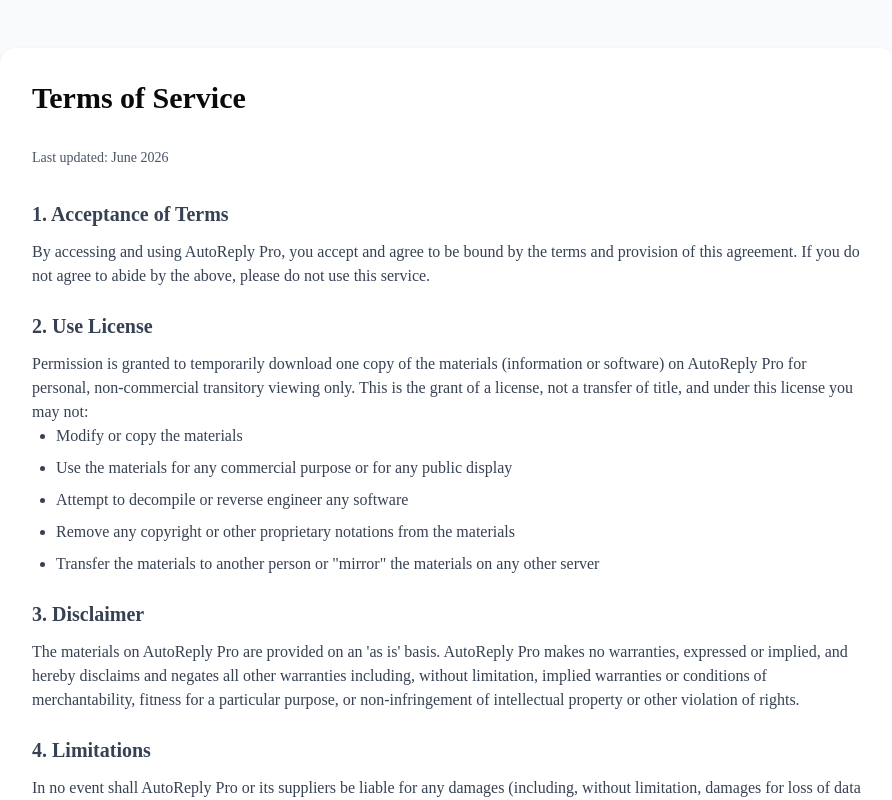
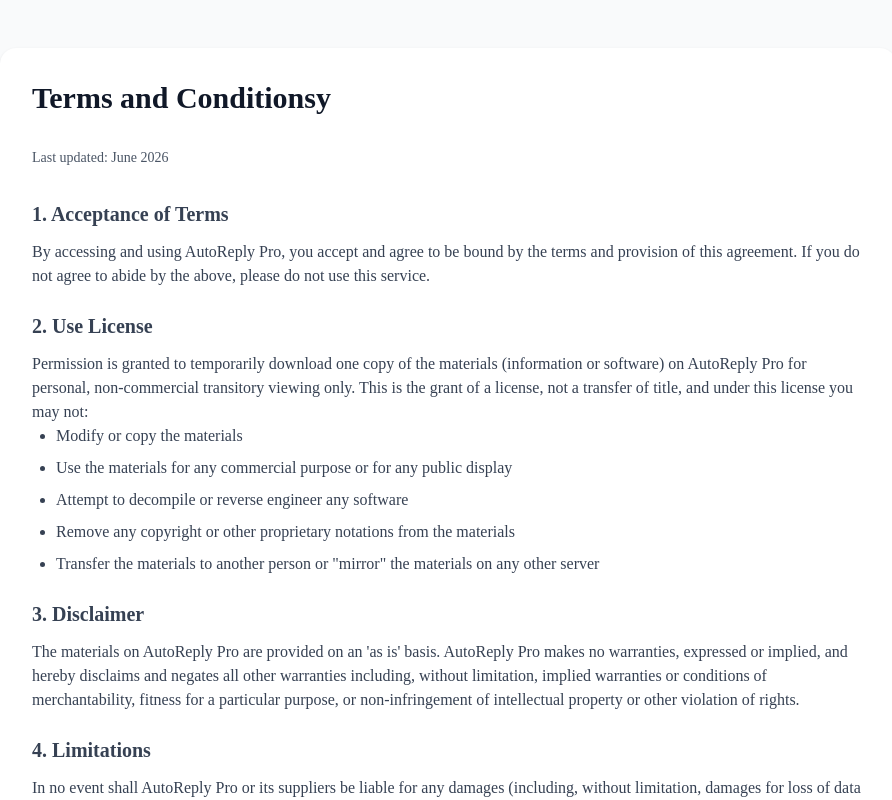
Before and after one commit to Maddhav/email-automation-tool, a Next.js app: page /terms in a window 1280 px wide. Shown: the top 800 px of the page, without its empty margins (192-1084 px from the left). Built offline with nearby package versions, Linux system fonts and the light colour scheme.

Commit message:
fix: add dark text color to headings

```diff
--- a/app/privacy/page.jsx
+++ b/app/privacy/page.jsx
@@ -2,7 +2,7 @@
   return (
     <main className="min-h-screen bg-gray-50 py-12 px-4 sm:px-6 lg:px-8">
       <div className="max-w-4xl mx-auto bg-white rounded-lg shadow p-8">
-        <h1 className="text-3xl font-bold mb-8">Privacy Policy</h1>
+        <h1 className="text-3xl font-bold mb-8 text-gray-900">Privacy Policy</h1>
         <p className="text-sm text-gray-600 mb-8">Last updated: June 2026</p>
 
         <div className="space-y-6 text-gray-700">
--- a/app/terms/page.jsx
+++ b/app/terms/page.jsx
@@ -2,7 +2,7 @@
   return (
     <main className="min-h-screen bg-gray-50 py-12 px-4 sm:px-6 lg:px-8">
       <div className="max-w-4xl mx-auto bg-white rounded-lg shadow p-8">
-        <h1 className="text-3xl font-bold mb-8">Terms of Service</h1>
+        <h1 className="text-3xl font-bold mb-8 text-gray-900">Terms and Conditionsy</h1>
         <p className="text-sm text-gray-600 mb-8">Last updated: June 2026</p>
 
         <div className="space-y-6 text-gray-700">
```
